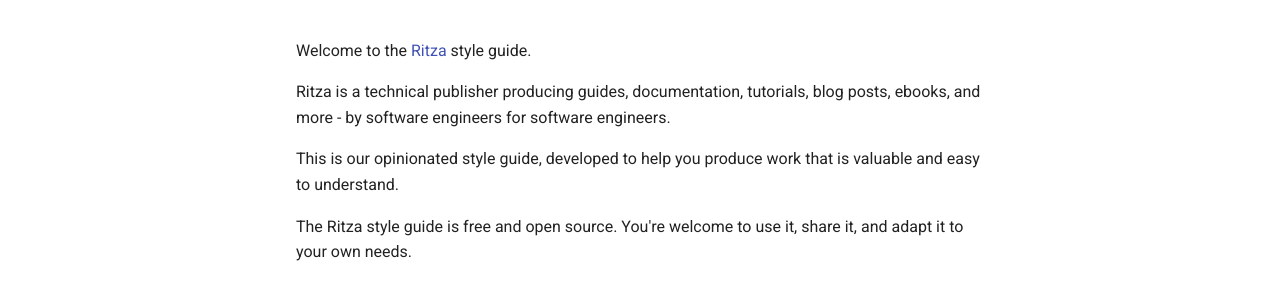
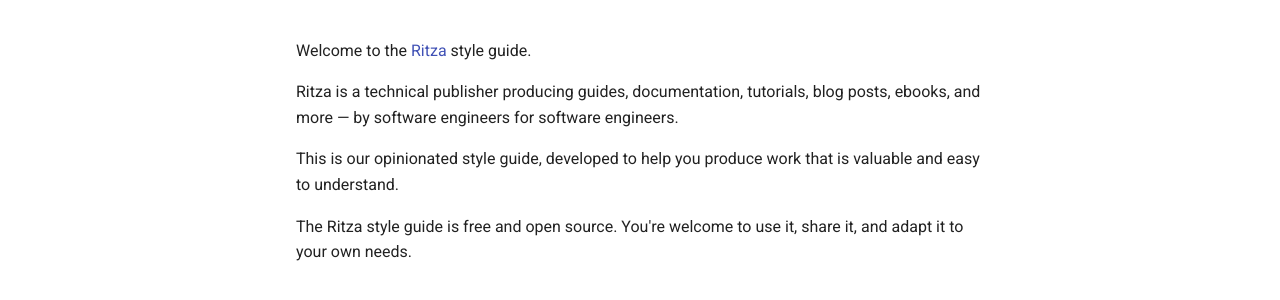
Before and after one commit to ritza-co/styleguide.ritza.co, an MkDocs documentation site: the page built from docs/index.md, in a window 1280 px wide. Shown: the part 191-491 px from the top of the page. Built offline with MkDocs 1.6.1 and Material for MkDocs 9.7.7, drawn with Linux system fonts in a browser that asks for light colours.

Commit message:
Fixed en-dash on welcome page

```diff
--- a/docs/index.md
+++ b/docs/index.md
@@ -2,7 +2,7 @@
 
 Welcome to the [Ritza](https://ritza.co) style guide.
 
-Ritza is a technical publisher producing guides, documentation, tutorials, blog posts, ebooks, and more - by software engineers for software engineers.
+Ritza is a technical publisher producing guides, documentation, tutorials, blog posts, ebooks, and more — by software engineers for software engineers.
 
 This is our opinionated style guide, developed to help you produce work that is valuable and easy to understand.
 
```
